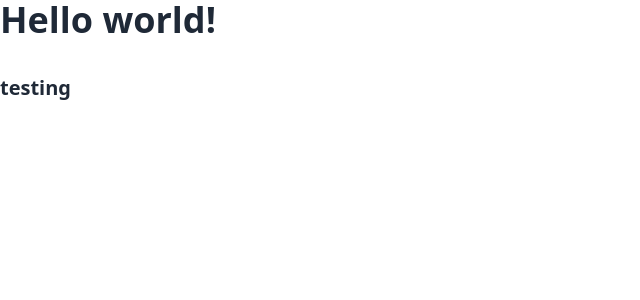
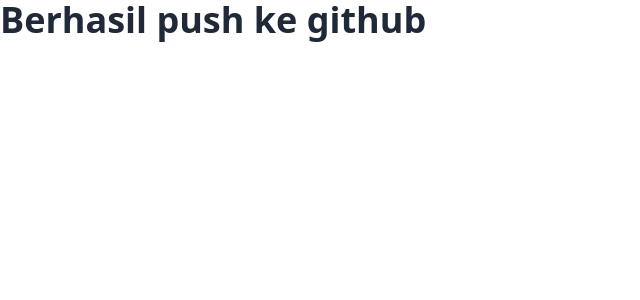
Before and after one commit to AndyARN/Tugas-Project-Neuversity, a React (Vite) app: page / in a window 1280 px wide. Shown: the top 300 px of the page, without its empty margins (0-640 px from the left). Built offline with nearby package versions, Linux system fonts and the light colour scheme.

Commit message:
test commit

```diff
--- a/src/App.jsx
+++ b/src/App.jsx
@@ -1,8 +1,7 @@
 export default function App() {
   return (
     <div className="prose">
-      <h1>Hello world!</h1>
-      <h3>testing</h3>
+      <h1>Berhasil push ke github</h1>
     </div>
   );
 }
```
